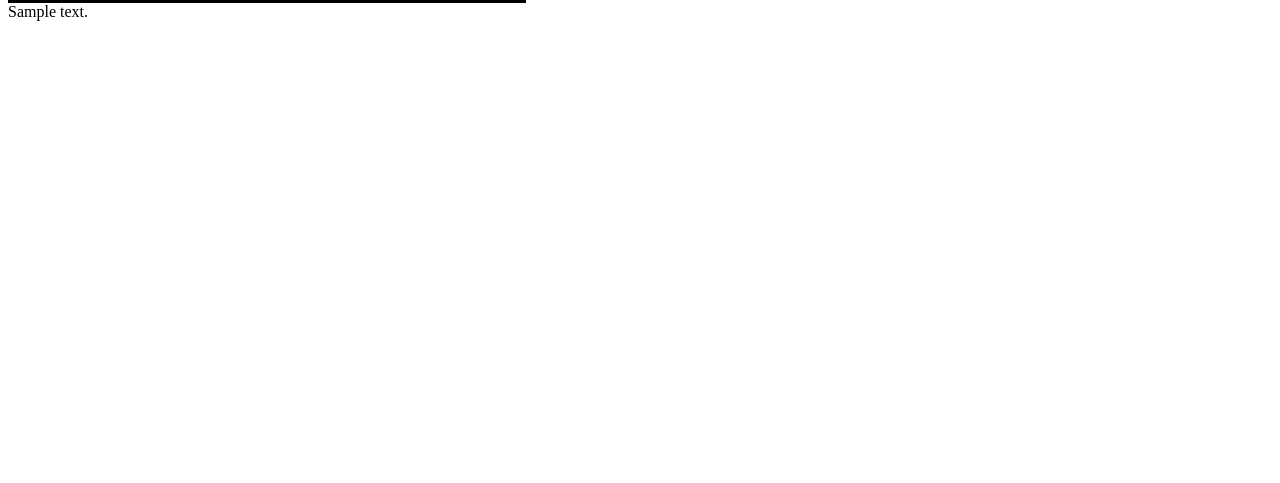
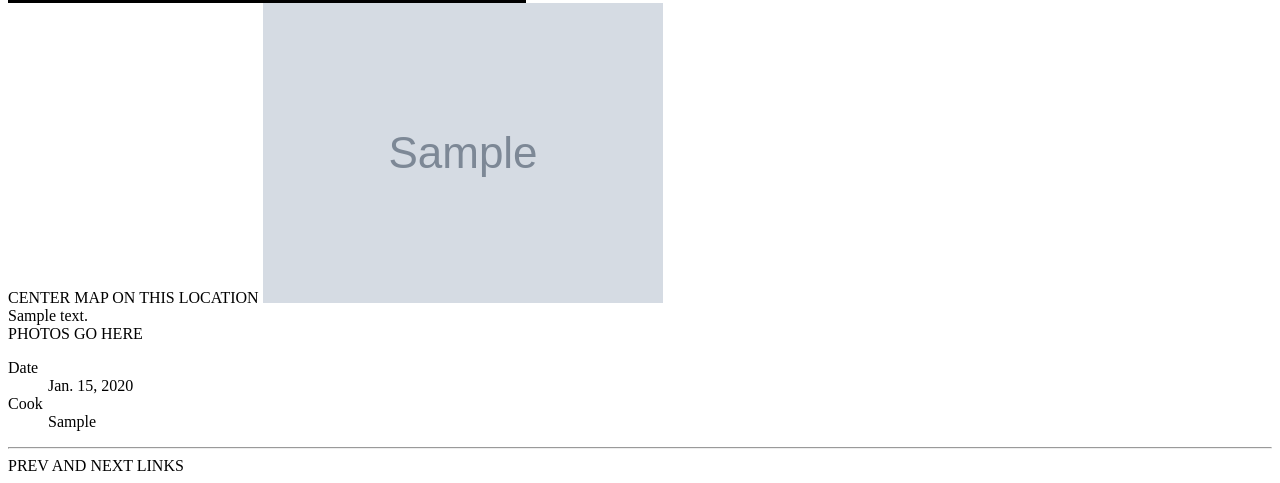
Before and after one commit to notmissingout/notmissingout_old, a Django app: a page that uses notmissingout/cook/templates/cook/layout.html in a window 1280 px wide. Shown: the part 417-900 px from the top of the page. Before the commit the page ends 438 px from the top, so only its background shows below. Run offline with Django 3.2, Linux system fonts and the light colour scheme; tables that the repository leaves empty hold one stand-in row (values such as "Sample post"); grey boxes marked "Sample" are stand-in pictures; some libraries are stand-ins or nearby versions.

Commit message:
Some tweaks and placeholders for map showing

```diff
--- a/notmissingout/cook/templates/cook/layout.html
+++ b/notmissingout/cook/templates/cook/layout.html
@@ -37,9 +37,9 @@
 
       function initMap() {
         var map = new google.maps.Map(document.getElementById('map'), {
-          zoom: 1,
+          zoom: 2,
           minZoom: 1,
-          center: new google.maps.LatLng(0, 0)
+          center: new google.maps.LatLng(markers[0].position.lat, markers[0].position.lng)
         });
 
         for (var i = 0; i < markers.length; i++) {
--- a/notmissingout/cook/templates/cook/recipe.html
+++ b/notmissingout/cook/templates/cook/recipe.html
@@ -3,7 +3,21 @@
 {% block title %}Cook Around the World - {{ recipe.title }}{% endblock %}
 
 {% block content %}
+
+CENTER MAP ON THIS LOCATION
+
+<img src="{{ recipe.location.primary_flag.image.url }}">
   <div>
     {{ recipe.body|safe }}
   </div>
+
+  PHOTOS GO HERE
+
+  <dl>
+    <dt>Date</dt><dd>{{ recipe.date }}</dd>
+    <dt>Cook</dt><dd>{{ recipe.cook }}</dd>
+  </dl>
+
+  <hr>
+  PREV AND NEXT LINKS
 {% endblock %}
```
